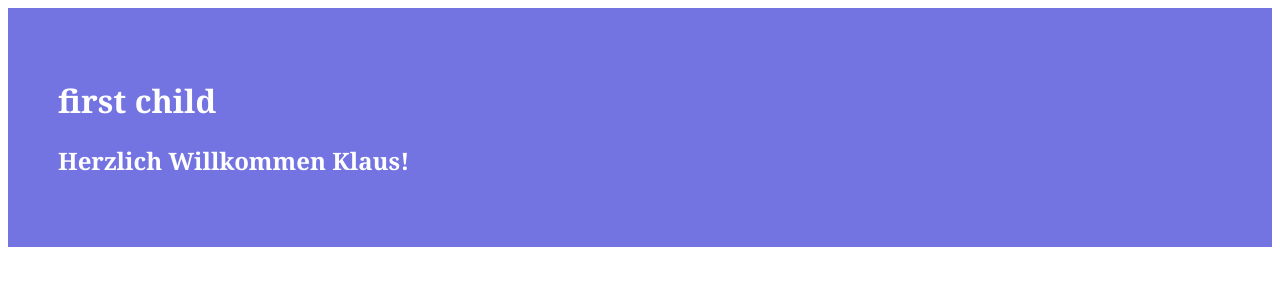
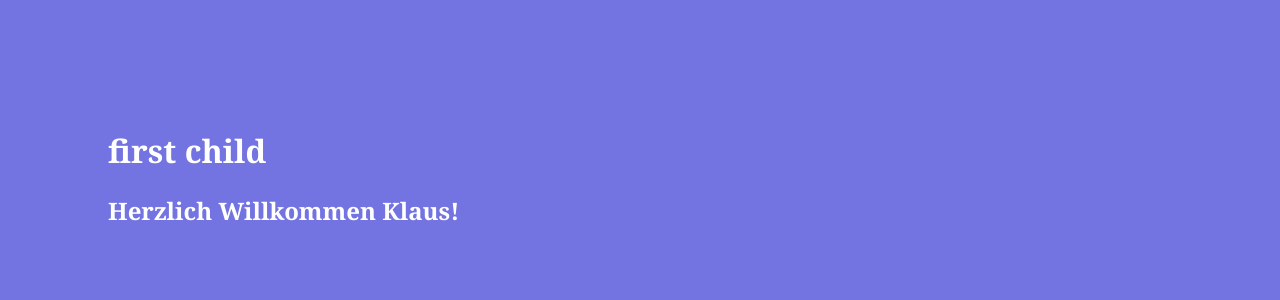
Before and after one commit to siggi-ai/Vue-Practice, a Vue app: page / in a window 1280 px wide. Shown: the top 300 px of the page. Built offline with nearby package versions, Linux system fonts and the light colour scheme.

Commit message:
not scoped CSS

```diff
--- a/src/App.vue
+++ b/src/App.vue
@@ -15,9 +15,13 @@ export default {
 };
 </script>
 
-<style scoped>
+<style>
+body {
+  background-color: rgb(115, 115, 226);
+}
+
 .main {
-  padding: 50px;
+  padding: 100px;
   font-family: Georgia, "Times New Roman", Times, serif;
   color: white;
   background-color: rgb(115, 115, 226);
```
